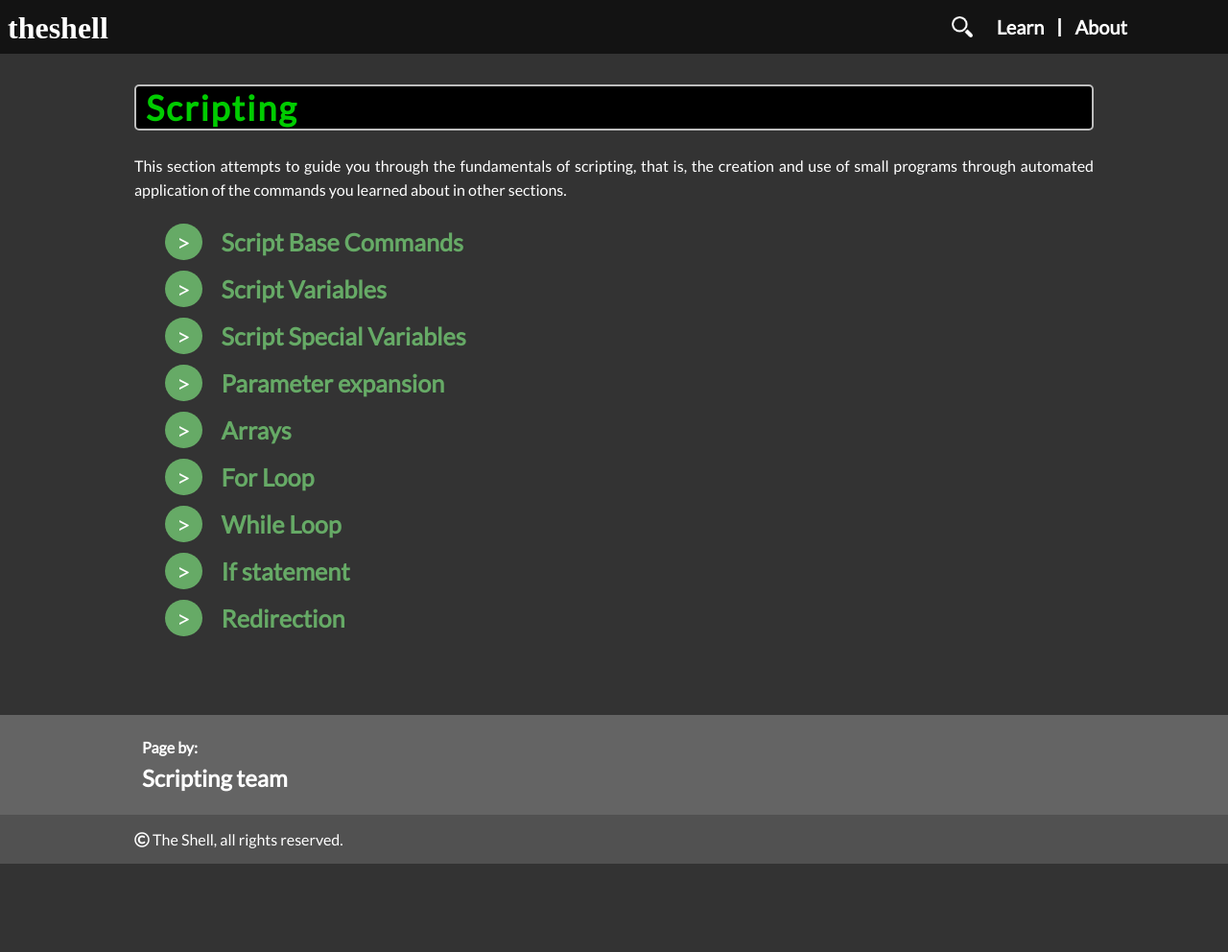
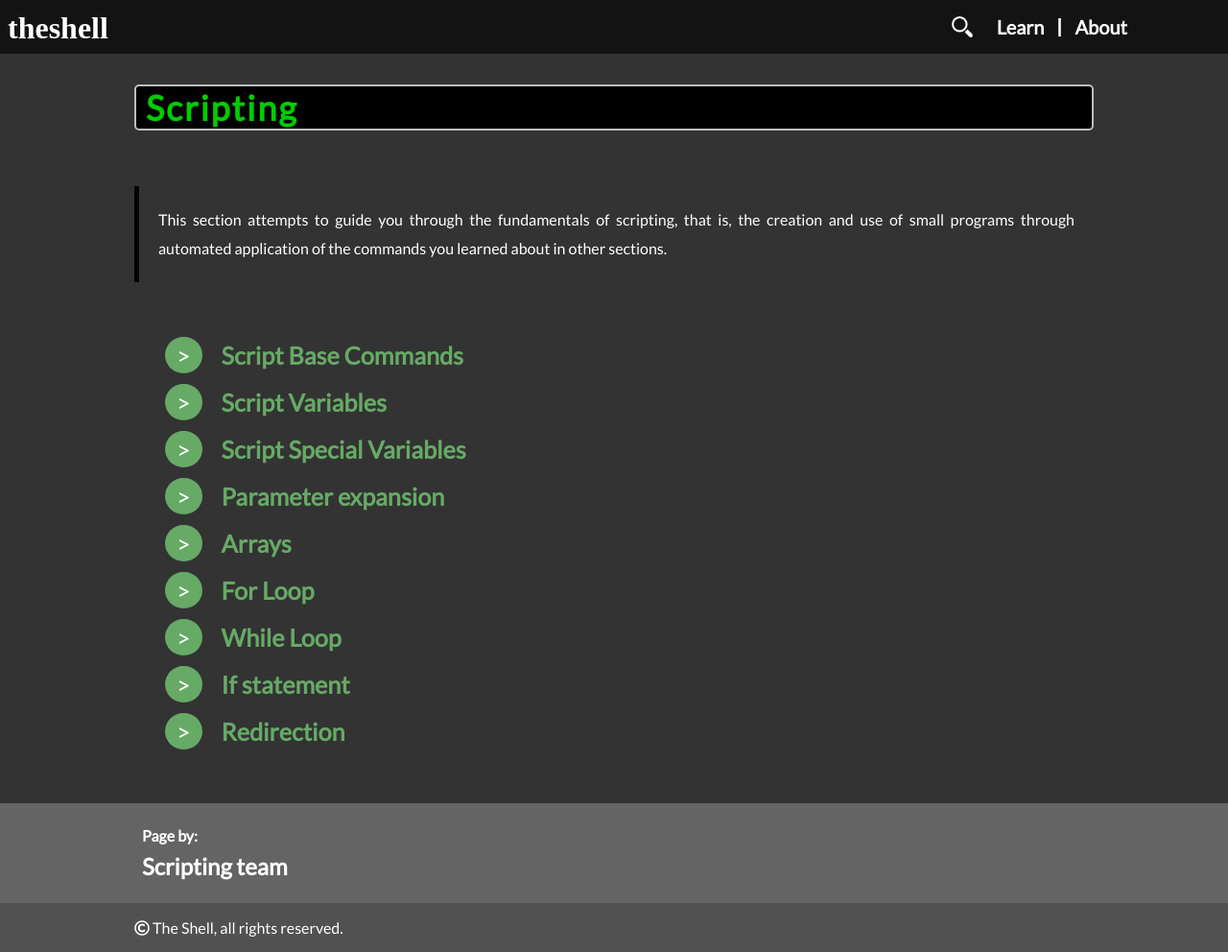
Before and after one commit to bvlj/usi_sa1_theshell_ch, a Jekyll site: the page built from site/pages/topic/scripts.html, in a window 1280 px wide. Shown: the whole page at 96% size. Built offline with Jekyll 4.4.1, drawn with Linux system fonts in a browser that asks for light colours; nearby versions of some CDN libraries; some web fonts are replaced; comment, search, counter and statistics services are not loaded; before the commit the page ends 900 px from its top, so only the background shows below that.

Commit message:
css-team:re scripts.html
git-svn-id: svn+ssh://atelier.inf.usi.ch/home/bevilj/group-1@278 a672b425-5310-4d7a-af5c-997e18724b81

```diff
--- a/site/pages/topic/scripts.html
+++ b/site/pages/topic/scripts.html
@@ -5,4 +5,4 @@
 author: Scripting team
 ---
 
-<p>This section attempts to guide you through the fundamentals of scripting, that is, the creation and use of small programs through automated application of the commands you learned about in other sections.</p>
+<p class="description-section">This section attempts to guide you through the fundamentals of scripting, that is, the creation and use of small programs through automated application of the commands you learned about in other sections.</p>
```
